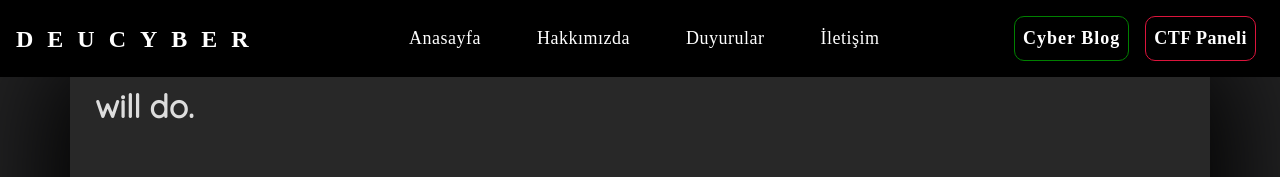
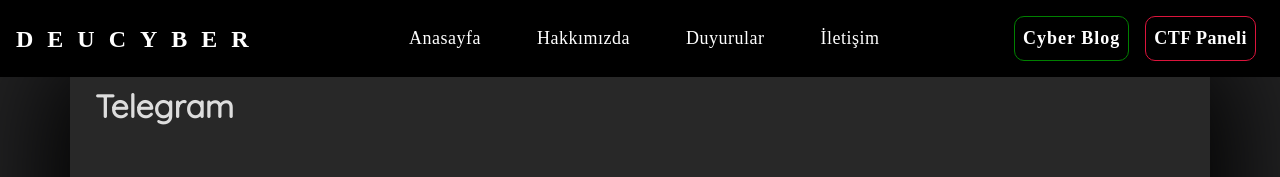
Before and after one commit to deucyber/deucyber-react, a React (Create React App) app: page /iletisim in a window 1280 px wide. Shown: the top 177 px of the page. Built offline with nearby package versions, Linux system fonts and the light colour scheme; a web font is replaced by a local one.

Commit message:
build N push

```diff
--- a/package.json
+++ b/package.json
@@ -20,7 +20,9 @@
     "react-helmet": "^5.2.1",
     "react-router-dom": "^5.1.2",
     "react-scripts": "3.4.0",
+    "react-showdown": "^1.6.0",
     "scrollview": "^0.0.0",
+    "showdown": "^1.9.1",
     "styled-components": "^5.0.1",
     "view": "^1.1.1"
   },
--- a/src/Iletisim.js
+++ b/src/Iletisim.js
@@ -20,7 +20,7 @@ const Styles = styled.div`
 export const Iletisim = () => (
 	<Styles>
 		<div>
-			<h2 className="header-top">will do.</h2>
+			<h2 className="header-top">Telegram</h2>
 		</div>
 	</Styles>
 )
```
Also changed, not shown: 9 other files (tests, documents, lock files or other folders).
